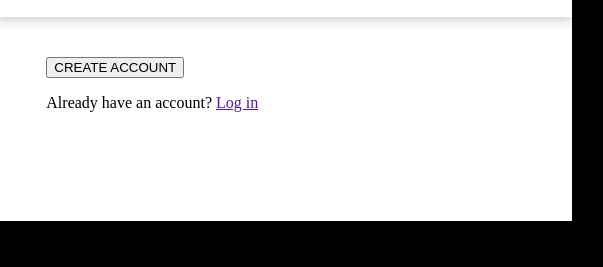
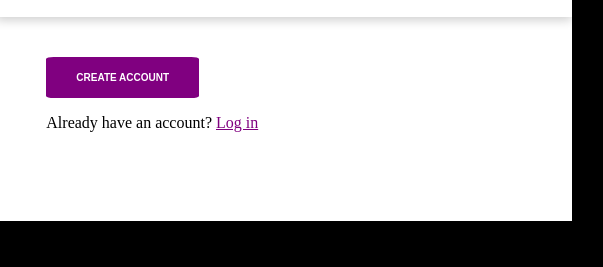
Before and after one commit to sarzhh/sign-up-form, a plain HTML site: page index.html in a window 1280 px wide. Shown: the part 579-846 px from the top of the page, 452-1055 px from the left. Drawn offline with Linux system fonts and the light colour scheme; files whose address does not match are found by name.

```diff
--- a/style.css
+++ b/style.css
@@ -97,3 +97,17 @@ input:invalid{
 .foot{
     padding: 40px 50px ;
 }
+
+button{
+   padding: 15px 30px;
+   border-style: none;
+   border-radius: 5%;
+   background-color: purple;
+   color: white;
+   font-size: 10px;
+   font-weight: bold;
+}
+
+a{
+    color: purple;
+}
```
